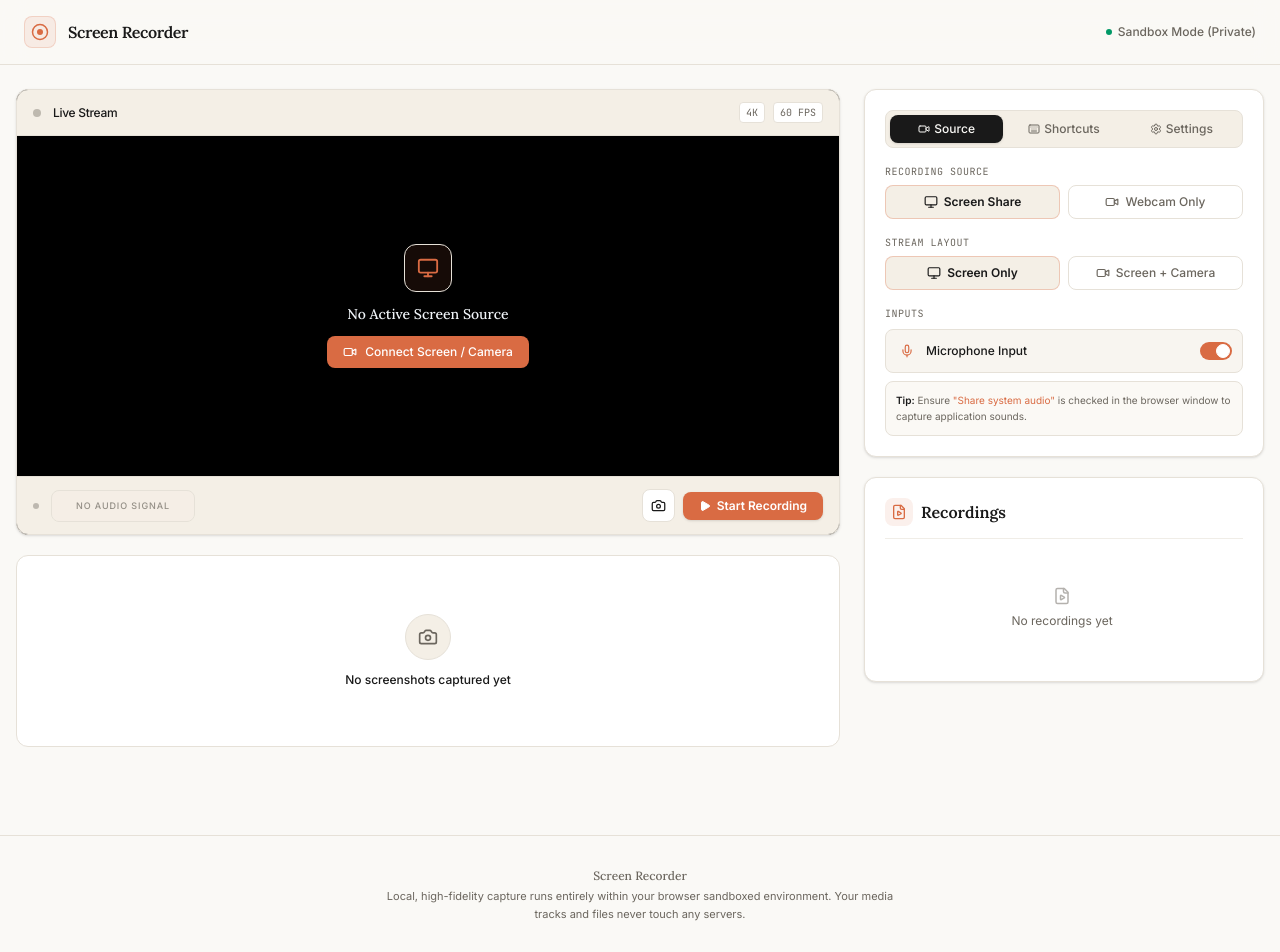
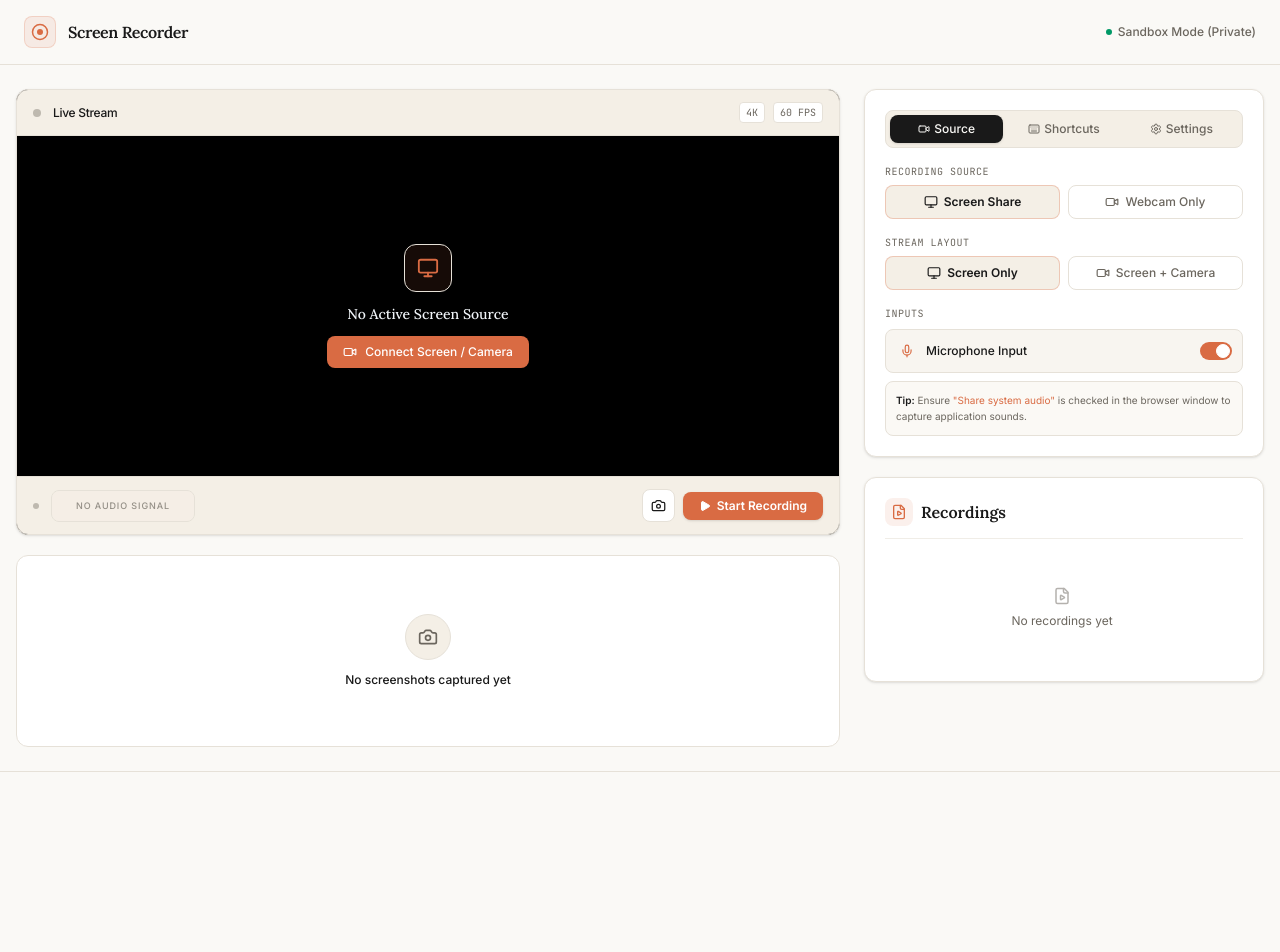
Before and after one commit to Joelpillar1/Uptimer, a React (Vite) app: page / in a window 1280 px wide. Shown: the top 952 px of the page. After the commit the page ends 800 px from the top, so only its background shows below. Built offline with nearby package versions, Linux system fonts and the light colour scheme.

Commit message:
refactor(layout): optimize app shell and scrolling behavior
Restructure the application layout to use flexbox containers for better height management, fix scroll behaviors, and move the footer into the main scrollable context.

```diff
--- a/src/App.tsx
+++ b/src/App.tsx
@@ -2,10 +2,10 @@ import RecorderDashboard from './components/RecorderDashboard';
 
 export default function App() {
   return (
-    <div className="min-h-screen bg-brand-bg text-brand-text flex flex-col relative font-sans">
+    <div className="h-screen w-screen bg-brand-bg text-brand-text flex flex-col overflow-hidden relative font-sans">
 
       {/* Sleek Minimal App Header */}
-      <header className="sticky top-0 z-40 bg-brand-bg/90 backdrop-blur-md border-b border-brand-border px-6 py-4 flex items-center justify-between">
+      <header className="shrink-0 bg-brand-bg border-b border-brand-border px-6 py-4 flex items-center justify-between">
         <div className="flex items-center space-x-3">
           <div className="w-8 h-8 rounded-lg bg-brand-accent/10 border border-brand-accent/20 flex items-center justify-center text-brand-accent">
             <svg className="w-4.5 h-4.5 fill-current" viewBox="0 0 24 24">
@@ -27,17 +27,9 @@ export default function App() {
       </header>
 
       {/* Main Workspace Content */}
-      <main className="flex-1 pb-16" id="main-content-layout">
+      <main className="flex-1 min-h-0 overflow-hidden relative" id="main-content-layout">
         <RecorderDashboard />
       </main>
-
-      {/* Elegant Footer */}
-      <footer className="py-8 border-t border-brand-border bg-brand-bg text-center text-xs text-brand-text-muted">
-        <p className="font-serif font-medium">Screen Recorder</p>
-        <p className="text-[11px] mt-1 max-w-lg mx-auto leading-relaxed">
-          Local, high-fidelity capture runs entirely within your browser sandboxed environment. Your media tracks and files never touch any servers.
-        </p>
-      </footer>
     </div>
   );
 }
--- a/src/components/RecorderDashboard.tsx
+++ b/src/components/RecorderDashboard.tsx
@@ -1195,7 +1195,8 @@ export default function RecorderDashboard() {
   }
 
   return (
-    <div className="max-w-7xl mx-auto px-4 py-6 grid grid-cols-1 lg:grid-cols-12 gap-6" id="dashboard-wrapper">
+    <div className="h-full w-full overflow-y-auto flex flex-col justify-between" id="dashboard-scroller">
+      <div className="max-w-7xl w-full mx-auto px-4 py-6 grid grid-cols-1 lg:grid-cols-12 gap-6 flex-1" id="dashboard-wrapper">
       {/* LEFT COLUMN: ACTIVE SCREEN VIEW / REVIEW PLATFORM (8 COLS) */}
       <div className="lg:col-span-8 flex flex-col space-y-5">
 
@@ -1838,6 +1839,15 @@ export default function RecorderDashboard() {
           <span className="font-medium">{toast.message}</span>
         </div>
       )}
+      </div>
+
+      {/* Elegant Footer */}
+      <footer className="py-8 border-t border-brand-border bg-brand-bg text-center text-xs text-brand-text-muted shrink-0 w-full">
+        <p className="font-serif font-medium">Screen Recorder</p>
+        <p className="text-[11px] mt-1 max-w-lg mx-auto leading-relaxed">
+          Local, high-fidelity capture runs entirely within your browser sandboxed environment. Your media tracks and files never touch any servers.
+        </p>
+      </footer>
     </div>
   );
 }
--- a/src/components/VideoBackgroundEditor.tsx
+++ b/src/components/VideoBackgroundEditor.tsx
@@ -742,7 +742,7 @@ export default function VideoBackgroundEditor({ recording, onSaveWithBackground,
   };
 
   return (
-    <div className="fixed inset-0 z-50 flex flex-col h-screen w-screen overflow-hidden bg-brand-bg text-brand-text font-sans animate-fade-in" id="canvas-studio-workspace">
+    <div className="flex flex-col h-full w-full overflow-hidden bg-brand-bg text-brand-text font-sans animate-fade-in" id="canvas-studio-workspace">
 
       {/* 1. TOP HEADER NAVIGATION BAR */}
       <div className="flex items-center justify-between px-6 py-3 border-b border-brand-border bg-brand-card h-14 shrink-0" id="studio-header">
@@ -778,7 +778,7 @@ export default function VideoBackgroundEditor({ recording, onSaveWithBackground,
       </div>
 
       {/* 2. DUAL COLUMN CONTENT CANVAS & SETTINGS */}
-      <div className="grid grid-cols-1 lg:grid-cols-12 h-[calc(100vh-56px)] overflow-hidden" id="studio-grid">
+      <div className="flex-1 min-h-0 grid grid-cols-1 lg:grid-cols-12 overflow-hidden" id="studio-grid">
 
         {/* LEFT COLUMN: ACTIVE VIEWING CANVAS & PLAYBACK TIMELINE (9 COLS) */}
         <div className="lg:col-span-9 p-4 flex flex-col space-y-3 h-full overflow-hidden" id="studio-editor-pane">
```
